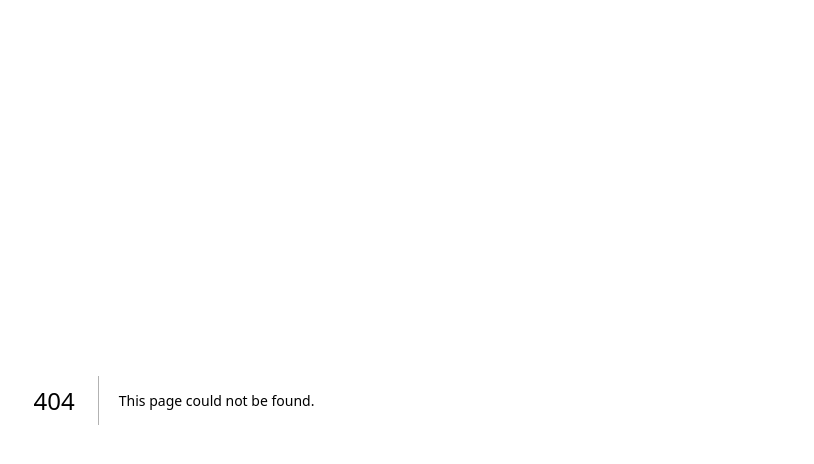
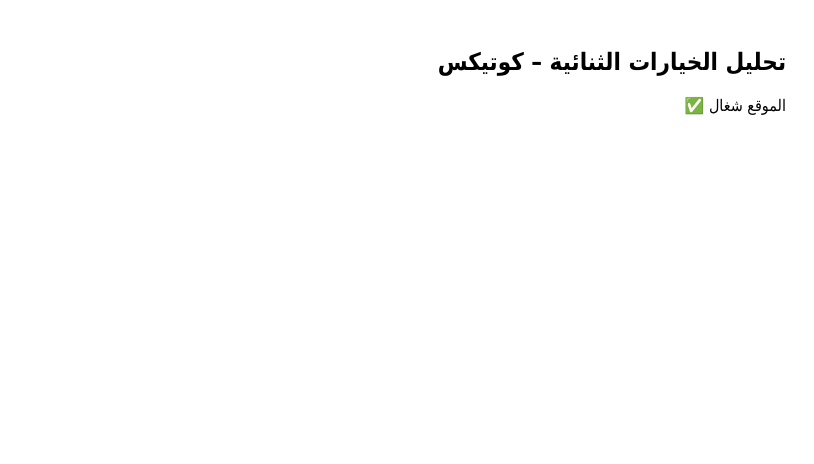
Before and after one commit to jswralamar1-cmyk/quotex-site1, a Next.js app: page /pages in a window 1280 px wide. Before the commit this address had no page. Shown: the top 464 px of the page, without its empty margins (466-1280 px from the left). Built offline with nearby package versions, Linux system fonts and the light colour scheme.

Commit message:
Add Home component with Arabic content

```diff
--- /dev/null
+++ b/pages/pages/index.js
@@ -0,0 +1,8 @@
+export default function Home() {
+  return (
+    <div style={{ direction: "rtl", padding: 20, fontFamily: "Tahoma" }}>
+      <h2>تحليل الخيارات الثنائية – كوتيكس</h2>
+      <p>الموقع شغال ✅</p>
+    </div>
+  );
+}
```
